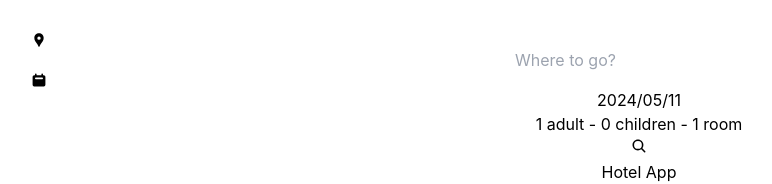
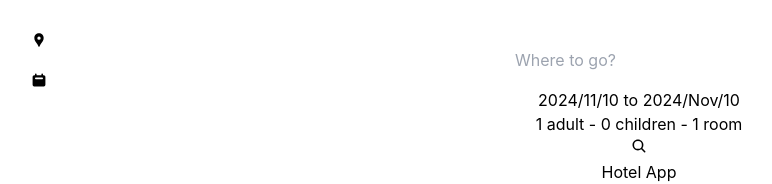
Before and after one commit to azimhatami/react_tutor, a React (Vite) app in the folder hotel_app/: page / in a window 1280 px wide. Shown: the top 184 px of the page, without its empty margins (1-773 px from the left). Built offline with nearby package versions, Linux system fonts and the light colour scheme.

Commit message:
Date range added

```diff
--- a/hotel_app/package.json
+++ b/hotel_app/package.json
@@ -10,7 +10,9 @@
     "preview": "vite preview"
   },
   "dependencies": {
+    "date-fns": "^4.1.0",
     "react": "^18.3.1",
+    "react-date-range": "^2.0.1",
     "react-dom": "^18.3.1",
     "react-icons": "^5.3.0"
   },
--- a/hotel_app/src/components/Header/Header.jsx
+++ b/hotel_app/src/components/Header/Header.jsx
@@ -3,6 +3,10 @@ import { HiCalendar, HiMinus, HiPlus } from "react-icons/hi";
 import { IoSearch } from "react-icons/io5";
 import { MdLocationPin } from "react-icons/md";
 import useOutsideClick from "../../hooks/useOutsideClick";
+import { DateRange } from 'react-date-range';
+import 'react-date-range/dist/styles.css'; // main style file
+import 'react-date-range/dist/theme/default.css'; // theme css file
+import { format } from 'date-fns';
 
 export function Header() {
   const [destination, setDestination] = useState("");
@@ -12,6 +16,14 @@ export function Header() {
     children: 0,
     room: 1,
   });
+  const [date, setDate] = useState([
+    {
+      startDate: new Date(),
+      endDate: new Date(),
+      key: 'selection'
+    }
+  ]);
+  const [openDate, setOpenDate] = useState(false);
 
   const handleOptions = (name, operation) => {
     setOptions((prev) => {
@@ -37,16 +49,33 @@ export function Header() {
             />
           </div>
           <span className="w-[1px] h-7 bg-slate-400"></span>
-          <div className="flex items-center justify-between w-[7rem]">
+          <div className="flex items-center justify-between w-[15rem]">
             <HiCalendar className="text-purple-700 text-2xl" />
-            <div>2024/05/11</div>
+            <div onClick={() => setOpenDate(!openDate)}>
+              {`${format(date[0].startDate, 'yyyy/MM/dd')} to ${format(date[0].endDate, 'yyyy/MMM/dd')}`}
+            </div>
+            {
+              openDate && <DateRange
+                            className='absolute top-[6.4rem] right-[36rem]'
+                            ranges={date}
+                            onChange={(item) => setDate([item.selection])}
+                            minDate={new Date()}
+                            moveRangeOnFirstSelection={true}
+                          />
+            }
           </div>
           <span className="w-[1px] h-7 bg-slate-400"></span>
           <div>
             <div className="" id='optionDropDown' onClick={() => setOpenOptions(!openOptions)}>
               {options.adult} adult - {options.children} children - {options.room} room
             </div>
-            {openOptions && <GuestOptionList options={options} handleOptions={handleOptions} setOpenOptions={setOpenOptions} />}
+            {
+              openOptions && <GuestOptionList
+                              options={options}
+                              handleOptions={handleOptions}
+                              setOpenOptions={setOpenOptions}
+                            />
+            }
           </div>
           <div>
             <button className="bg-purple-700 text-slate-300 w-10 h-10 rounded-full text-2xl flex items-center">
```
Also changed, not shown: 1 other file (tests, documents, lock files or other folders).
